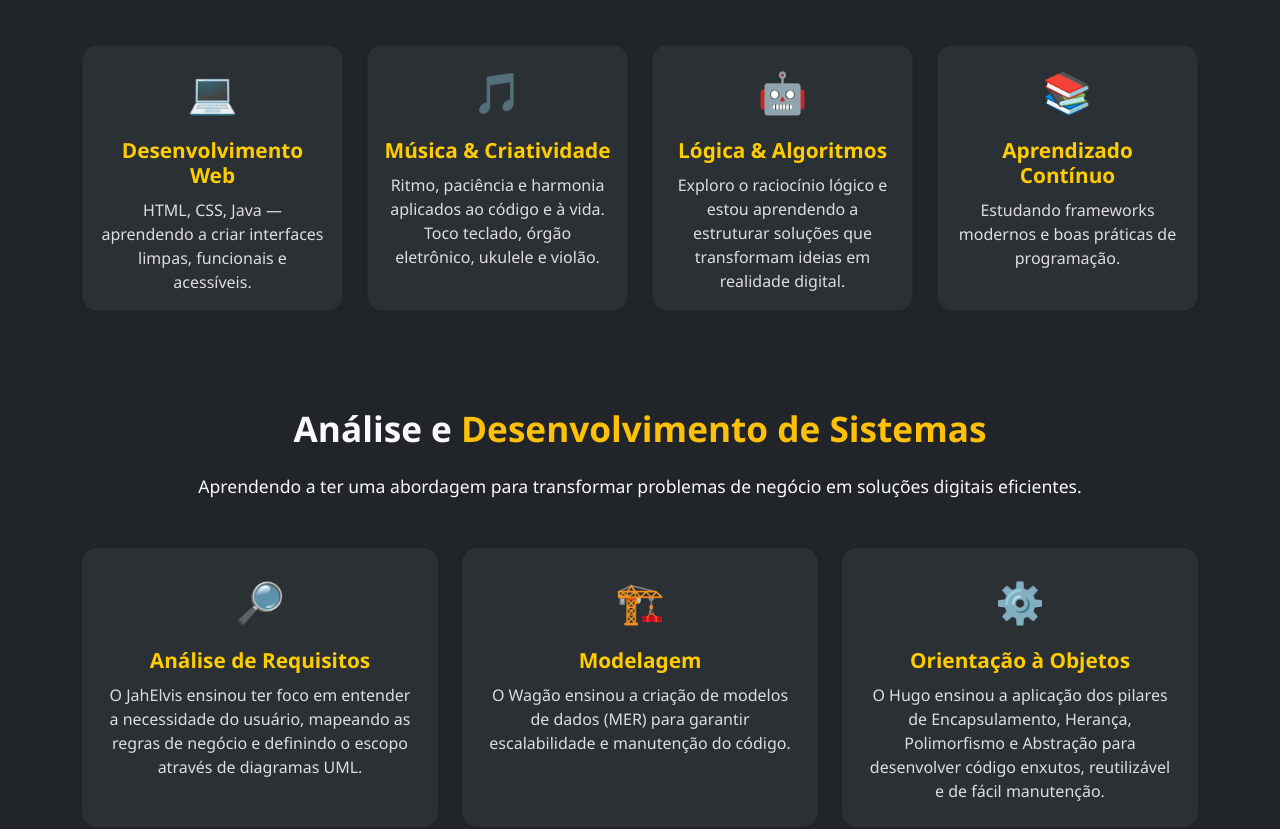
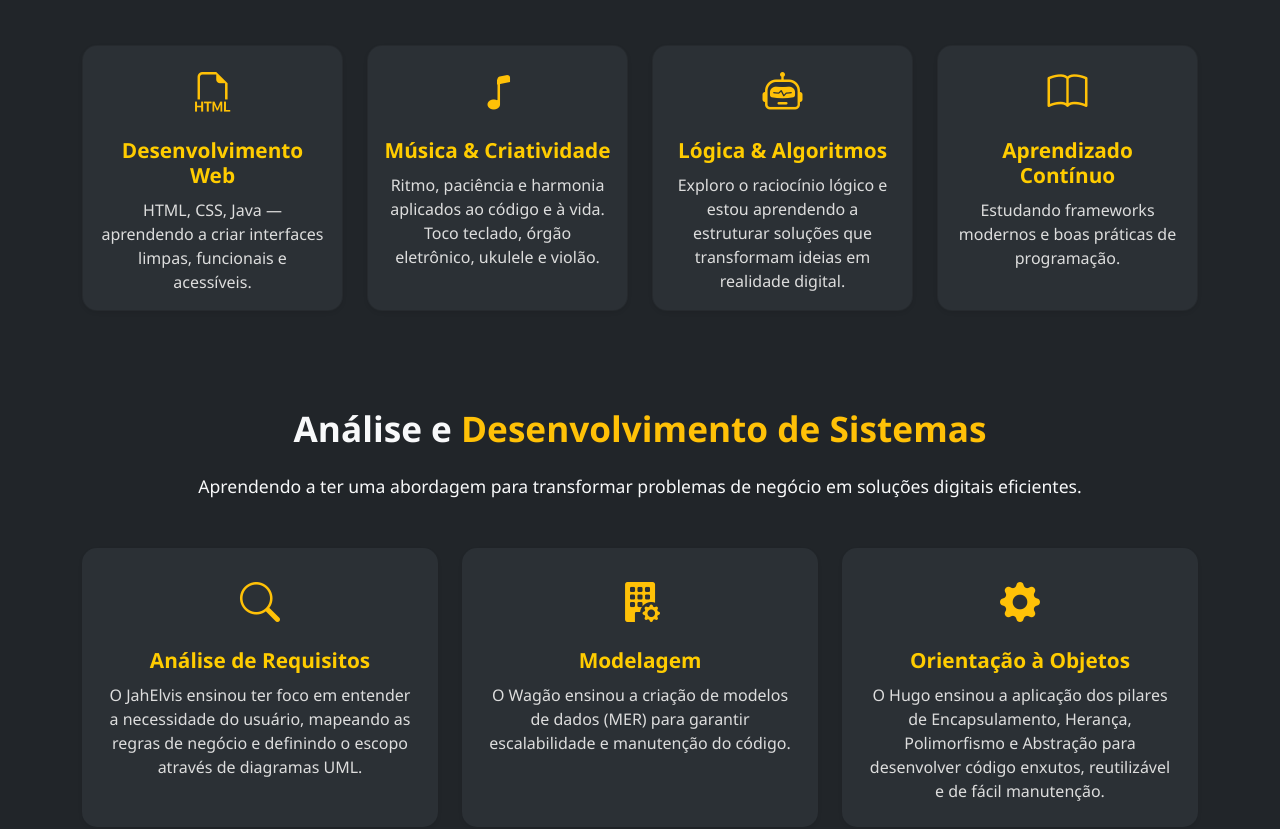
Before and after one commit to melissad-silva/melissad-silva.github.io, a plain HTML site: page index.html in a window 1280 px wide. Shown: the part 707-1536 px from the top of the page. Drawn offline with nearby package versions, Linux system fonts and the light colour scheme.

Commit message:
Replace emoji icons with Bootstrap icons

```diff
--- a/index.html
+++ b/index.html
@@ -8,6 +8,7 @@
     <link rel="stylesheet" href="../css/style.css">
     <link rel="stylesheet" href="https://unpkg.com/boxicons@2.1.4/css/boxicons.min.css">
     <link href="https://cdn.jsdelivr.net/npm/bootstrap@5.0.2/dist/css/bootstrap.min.css" rel="stylesheet" integrity="sha384-EVSTQN3/azprG1Anm3QDgpJLIm9Nao0Yz1ztcQTwFspd3yD65VohhpuuCOmLASjC" crossorigin="anonymous">
+    <link rel="stylesheet" href="https://cdn.jsdelivr.net/npm/bootstrap-icons@1.13.1/font/bootstrap-icons.min.css">
     <title> Meu Portfólio </title>
 </head>
 
@@ -87,7 +88,8 @@
 
                 <div class="col-md-6 col-lg-3">
                     <div class="card h-100 p-3 shadow-sm text-center">
-                        <span class="skill-icon fs-1 mb-3 text-warning">💻</span>
+                        <span class="skill-icon fs-1 mb-3 text-warning"><i class="bi bi-filetype-html"></i></span>
+
                         <h3 class="card-title fw-bold">Desenvolvimento Web</h3>
                         <p class="card-text text-muted">HTML, CSS, Java — aprendendo a criar interfaces limpas, funcionais e acessíveis.</p>
                     </div>
@@ -95,7 +97,7 @@
 
                 <div class="col-md-6 col-lg-3">
                     <div class="card h-100 p-3 shadow-sm text-center">
-                        <span class="skill-icon fs-1 mb-3 text-warning">🎵</span>
+                        <span class="skill-icon fs-1 mb-3 text-warning"><i class="bi bi-music-note"></i></span>
                         <h3 class="card-title fw-bold">Música & Criatividade</h3>
                         <p class="card-text text-muted">Ritmo, paciência e harmonia aplicados ao código e à vida. Toco teclado, órgão eletrônico, ukulele e violão.</p>
                     </div>
@@ -103,7 +105,7 @@
 
                 <div class="col-md-6 col-lg-3">
                     <div class="card h-100 p-3 shadow-sm text-center">
-                        <span class="skill-icon fs-1 mb-3 text-warning">🤖</span>
+                        <span class="skill-icon fs-1 mb-3 text-warning"><i class="bi bi-robot"></i></span>
                         <h3 class="card-title fw-bold">Lógica & Algoritmos</h3>
                         <p class="card-text text-muted">Exploro o raciocínio lógico e estou aprendendo a estruturar soluções que transformam ideias em realidade digital.</p>
                     </div>
@@ -111,7 +113,7 @@
 
                 <div class="col-md-6 col-lg-3">
                     <div class="card h-100 p-3 shadow-sm text-center">
-                        <span class="skill-icon fs-1 mb-3 text-warning">📚</span>
+                        <span class="skill-icon fs-1 mb-3 text-warning"><i class="bi bi-book"></i></span>
                         <h3 class="card-title fw-bold">Aprendizado Contínuo</h3>
                         <p class="card-text text-muted">Estudando frameworks modernos e boas práticas de programação.</p>
                     </div>
@@ -130,10 +132,9 @@
             </p>
 
             <div class="row g-4">
-
                 <div class="col-md-4">
                     <div class="card h-100 shadow-sm border-0 p-4 text-center">
-                        <span class="process-icon fs-1 mb-3 text-warning">🔎</span>
+                        <span class="process-icon fs-1 mb-3 text-warning"><i class="bi bi-search"></i></span>
                         <h3 class="card-title fw-bold">Análise de Requisitos</h3>
                         <p class="card-text opacity-75">O JahElvis ensinou ter foco em entender a necessidade do usuário, mapeando as regras de negócio e definindo o escopo através de diagramas UML.</p>
                     </div>
@@ -141,7 +142,7 @@
 
                 <div class="col-md-4">
                     <div class="card h-100 shadow-sm border-0 p-4 text-center">
-                        <span class="process-icon fs-1 mb-3 text-warning">🏗️</span>
+                        <span class="process-icon fs-1 mb-3 text-warning"><i class="bi bi-building-fill-gear"></i></span>
                         <h3 class="card-title fw-bold">Modelagem</h3>
                         <p class="card-text opacity-75">O Wagão ensinou a criação de modelos de dados (MER) para garantir escalabilidade e manutenção do código.</p>
                     </div>
@@ -149,17 +150,40 @@
 
                 <div class="col-md-4">
                     <div class="card h-100 shadow-sm border-0 p-4 text-center">
-                        <span class="process-icon fs-1 mb-3 text-warning">⚙️</span>
+                        <span class="process-icon fs-1 mb-3 text-warning"><i class="bi bi-gear-fill"></i></span>
                         <h3 class="card-title fw-bold">Orientação à Objetos</h3>
                         <p class="card-text opacity-75">O Hugo ensinou a aplicação dos pilares de Encapsulamento, Herança, Polimorfismo e Abstração para desenvolver código enxutos, reutilizável e de fácil manutenção.</p>
                     </div>
                 </div>
-
             </div>
         </div>
     </section>
 
-    <section id="portfolio"></section>
+    <section id="portfolio">
+        <!--<div class="row g-5 mx-auto">
+            <div id="carouselExampleInterval" class="carousel slide" data-bs-ride="carousel">
+                <div class="carousel-inner">
+                  <div class="carousel-item active" data-bs-interval="10000">
+                    <img src="" class="d-block w-40" alt="code">
+                  </div>
+                  <div class="carousel-item" data-bs-interval="2000">
+                    <img src="..." class="d-block w-40" alt="...">
+                  </div>
+                  <div class="carousel-item">
+                    <img src="..." class="d-block w-40" alt="...">
+                  </div>
+                </div>
+                <button class="carousel-control-prev" type="button" data-bs-target="#carouselExampleInterval" data-bs-slide="prev">
+                  <span class="carousel-control-prev-icon" aria-hidden="true"></span>
+                  <span class="visually-hidden">Previous</span>
+                </button>
+                <button class="carousel-control-next" type="button" data-bs-target="#carouselExampleInterval" data-bs-slide="next">
+                  <span class="carousel-control-next-icon" aria-hidden="true"></span>
+                  <span class="visually-hidden">Next</span>
+                </button>
+            </div>
+        </div>-->
+    </section>
     <section id="contato"></section>
 
 
```
